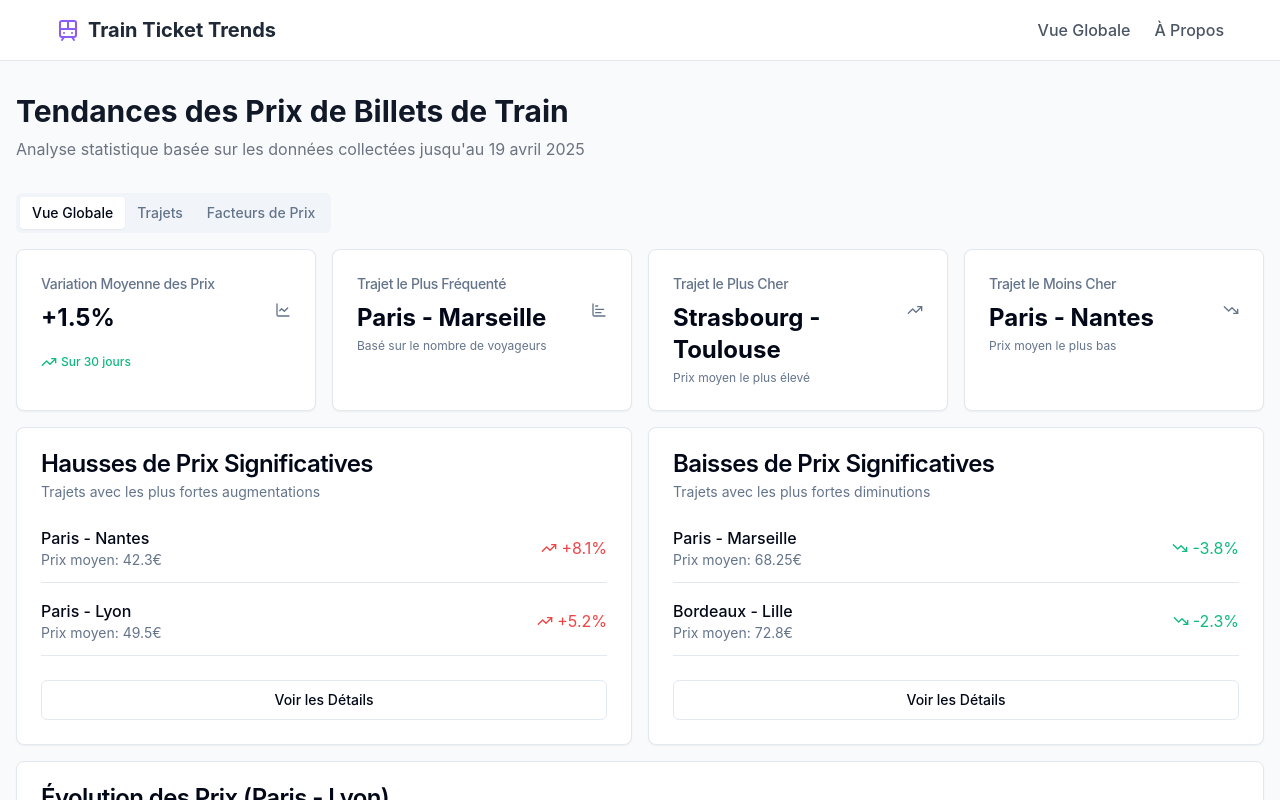
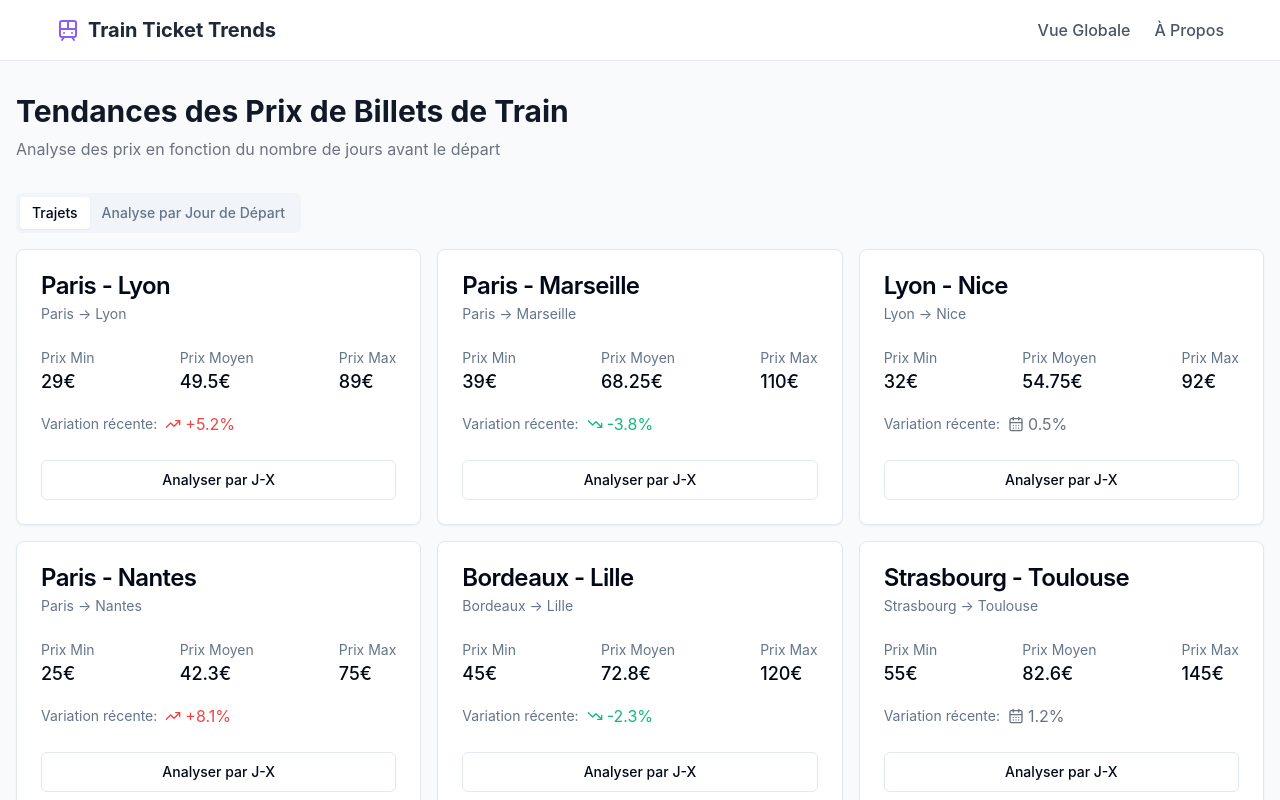
Before and after one commit to GaboFlo/observatoire-billets-train, a React (Vite) app: page / in a window 1280 px wide. Shown: the top 800 px of the page. Built offline with nearby package versions, Linux system fonts and the light colour scheme.

Commit message:
Remove header and adjust statistics
Remove the "Vue Globale" header and adjust statistical analysis to show average prices based on days before departure. Also, remove the "facteurs de prix" tab.

```diff
--- a/src/pages/Index.tsx
+++ b/src/pages/Index.tsx
@@ -3,34 +3,13 @@ import { useState } from "react";
 import { Card, CardContent, CardDescription, CardFooter, CardHeader, CardTitle } from "@/components/ui/card";
 import { Tabs, TabsContent, TabsList, TabsTrigger } from "@/components/ui/tabs";
 import { Button } from "@/components/ui/button";
-import { globalStats, journeys, priceFactors } from "@/data/mockData";
-import StatCard from "@/components/StatCard";
-import PriceChart from "@/components/PriceChart";
-import PriceTable from "@/components/PriceTable";
+import { journeys } from "@/data/mockData";
 import Navbar from "@/components/Navbar";
 import { Link } from "react-router-dom";
-import { CalendarDays, ChartBar, ChartLine, TrendingDown, TrendingUp } from "lucide-react";
+import { CalendarDays, TrendingDown, TrendingUp } from "lucide-react";
 
 const Index = () => {
-  const [activeTab, setActiveTab] = useState("overview");
-
-  // Format updated date
-  const lastUpdated = new Date(globalStats.dataUpdatedAt).toLocaleDateString("fr-FR", {
-    day: "numeric",
-    month: "long",
-    year: "numeric",
-  });
-
-  // Find top price increases and decreases
-  const topIncreases = [...journeys]
-    .filter(journey => journey.trend === "up")
-    .sort((a, b) => b.priceChangePercentage - a.priceChangePercentage)
-    .slice(0, 2);
-
-  const topDecreases = [...journeys]
-    .filter(journey => journey.trend === "down")
-    .sort((a, b) => a.priceChangePercentage - b.priceChangePercentage)
-    .slice(0, 2);
+  const [activeTab, setActiveTab] = useState("journeys");
 
   return (
     <div className="min-h-screen bg-gray-50">
@@ -42,118 +21,15 @@ const Index = () => {
             Tendances des Prix de Billets de Train
           </h1>
           <p className="text-gray-500">
-            Analyse statistique basée sur les données collectées jusqu'au {lastUpdated}
+            Analyse des prix en fonction du nombre de jours avant le départ
           </p>
         </div>
 
-        <Tabs defaultValue="overview" value={activeTab} onValueChange={setActiveTab} className="space-y-4">
+        <Tabs defaultValue="journeys" value={activeTab} onValueChange={setActiveTab} className="space-y-4">
           <TabsList>
-            <TabsTrigger value="overview">Vue Globale</TabsTrigger>
             <TabsTrigger value="journeys">Trajets</TabsTrigger>
-            <TabsTrigger value="factors">Facteurs de Prix</TabsTrigger>
+            <TabsTrigger value="analysis">Analyse par Jour de Départ</TabsTrigger>
           </TabsList>
-
-          <TabsContent value="overview" className="space-y-4">
-            <div className="grid gap-4 md:grid-cols-2 lg:grid-cols-4">
-              <StatCard
-                title="Variation Moyenne des Prix"
-                value={`${globalStats.averagePriceChange > 0 ? '+' : ''}${globalStats.averagePriceChange}%`}
-                trend={globalStats.averagePriceChange > 0 ? "up" : "down"}
-                trendValue="Sur 30 jours"
-                icon={<ChartLine className="h-4 w-4" />}
-              />
-              <StatCard
-                title="Trajet le Plus Fréquenté"
-                value={globalStats.busiesRoute}
-                description="Basé sur le nombre de voyageurs"
-                icon={<ChartBar className="h-4 w-4" />}
-              />
-              <StatCard
-                title="Trajet le Plus Cher"
-                value={globalStats.mostExpensiveRoute}
-                description="Prix moyen le plus élevé"
-                icon={<TrendingUp className="h-4 w-4" />}
-              />
-              <StatCard
-                title="Trajet le Moins Cher"
-                value={globalStats.cheapestRoute}
-                description="Prix moyen le plus bas"
-                icon={<TrendingDown className="h-4 w-4" />}
-              />
-            </div>
-
-            <div className="grid gap-4 md:grid-cols-2">
-              <Card>
-                <CardHeader>
-                  <CardTitle>Hausses de Prix Significatives</CardTitle>
-                  <CardDescription>Trajets avec les plus fortes augmentations</CardDescription>
-                </CardHeader>
-                <CardContent>
-                  <div className="space-y-4">
-                    {topIncreases.map((journey) => (
-                      <div key={journey.id} className="flex items-center justify-between border-b pb-3">
-                        <div>
-                          <p className="font-medium">{journey.name}</p>
-                          <p className="text-sm text-muted-foreground">
-                            Prix moyen: {journey.averagePrice}€
-                          </p>
-                        </div>
-                        <div className="flex items-center text-red-500">
-                          <TrendingUp className="mr-1 h-4 w-4" />
-                          <span>+{journey.priceChangePercentage.toFixed(1)}%</span>
-                        </div>
-                      </div>
-                    ))}
-                  </div>
-                </CardContent>
-                <CardFooter>
-                  <Button variant="outline" asChild className="w-full">
-                    <Link to={`/journey/${topIncreases[0]?.id}`}>
-                      Voir les Détails
-                    </Link>
-                  </Button>
-                </CardFooter>
-              </Card>
-
-              <Card>
-                <CardHeader>
-                  <CardTitle>Baisses de Prix Significatives</CardTitle>
-                  <CardDescription>Trajets avec les plus fortes diminutions</CardDescription>
-                </CardHeader>
-                <CardContent>
-                  <div className="space-y-4">
-                    {topDecreases.map((journey) => (
-                      <div key={journey.id} className="flex items-center justify-between border-b pb-3">
-                        <div>
-                          <p className="font-medium">{journey.name}</p>
-                          <p className="text-sm text-muted-foreground">
-                            Prix moyen: {journey.averagePrice}€
-                          </p>
-                        </div>
-                        <div className="flex items-center text-emerald-500">
-                          <TrendingDown className="mr-1 h-4 w-4" />
-                          <span>{journey.priceChangePercentage.toFixed(1)}%</span>
-                        </div>
-                      </div>
-                    ))}
-                  </div>
-                </CardContent>
-                <CardFooter>
-                  <Button variant="outline" asChild className="w-full">
-                    <Link to={`/journey/${topDecreases[0]?.id}`}>
-                      Voir les Détails
-                    </Link>
-                  </Button>
-                </CardFooter>
-              </Card>
-            </div>
-
-            <PriceChart
-              data={journeys[0].prices}
-              title="Évolution des Prix (Paris - Lyon)"
-              description="Tendance sur les 90 derniers jours"
-            />
-          </TabsContent>
 
           <TabsContent value="journeys" className="space-y-4">
             <div className="grid gap-4 md:grid-cols-2 xl:grid-cols-3">
@@ -182,7 +58,7 @@ const Index = () => {
 
                       <div className="flex items-center">
                         <p className="text-sm text-muted-foreground mr-2">
-                          Variation sur 30 jours:
+                          Variation récente:
                         </p>
                         <div className="flex items-center">
                           {journey.trend === "up" ? (
@@ -211,7 +87,7 @@ const Index = () => {
                   <CardFooter>
                     <Button variant="outline" asChild className="w-full">
                       <Link to={`/journey/${journey.id}`}>
-                        Voir les Détails
+                        Analyser par J-X
                       </Link>
                     </Button>
                   </CardFooter>
@@ -220,36 +96,35 @@ const Index = () => {
             </div>
           </TabsContent>
 
-          <TabsContent value="factors" className="space-y-4">
+          <TabsContent value="analysis" className="space-y-4">
             <Card>
               <CardHeader>
-                <CardTitle>Facteurs Influençant les Prix</CardTitle>
+                <CardTitle>Analyse des Prix par Jour de Départ</CardTitle>
                 <CardDescription>
-                  Analyse des principaux éléments déterminant les tarifs
+                  Prix moyen en fonction du nombre de jours avant le départ
                 </CardDescription>
               </CardHeader>
               <CardContent>
-                <div className="space-y-6">
-                  {priceFactors.map((factor, index) => (
-                    <div key={index} className="border-b pb-4 last:border-0 last:pb-0">
-                      <div className="flex justify-between items-center mb-2">
-                        <h3 className="font-semibold text-lg">{factor.name}</h3>
-                        <span className={`px-2.5 py-0.5 rounded-full text-xs font-medium ${
-                          factor.impact === 'High'
-                            ? 'bg-red-100 text-red-800'
-                            : factor.impact === 'Medium'
-                            ? 'bg-yellow-100 text-yellow-800'
-                            : 'bg-blue-100 text-blue-800'
-                        }`}>
-                          {factor.impact === 'High'
-                            ? 'Impact Fort'
-                            : factor.impact === 'Medium'
-                            ? 'Impact Moyen'
-                            : 'Impact Faible'}
-                        </span>
-                      </div>
-                      <p className="text-gray-600">{factor.description}</p>
-                    </div>
+                <p className="text-sm text-muted-foreground mb-4">
+                  Sélectionnez un trajet pour voir l'évolution des prix selon J-X
+                </p>
+                <div className="space-y-4">
+                  {journeys.map((journey) => (
+                    <Button
+                      key={journey.id}
+                      variant="outline"
+                      asChild
+                      className="w-full justify-start"
+                    >
+                      <Link to={`/journey/${journey.id}`}>
+                        <div className="text-left">
+                          <p className="font-medium">{journey.name}</p>
+                          <p className="text-sm text-muted-foreground">
+                            {journey.origin} → {journey.destination}
+                          </p>
+                        </div>
+                      </Link>
+                    </Button>
                   ))}
                 </div>
               </CardContent>
```
